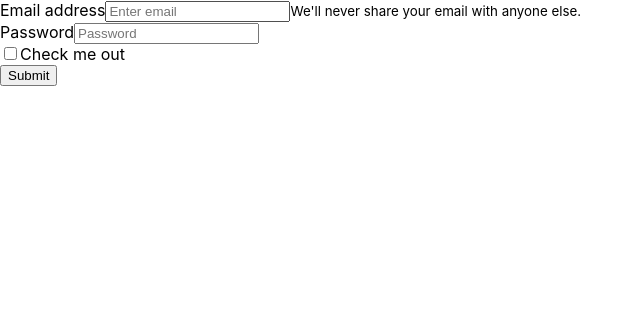
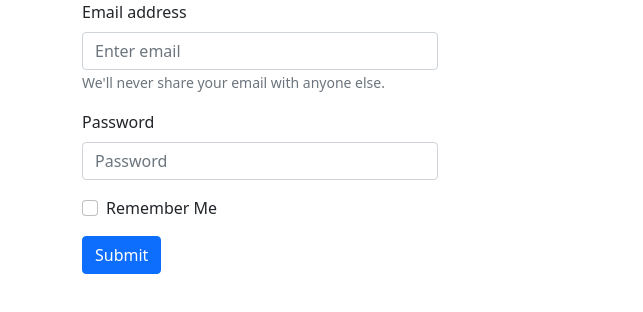
Before and after one commit to CS481-TaskAI/bootstrap-frontend, a React (Create React App) app: page / in a window 1280 px wide. Shown: the top 312 px of the page, without its empty margins (0-643 px from the left). Built offline with nearby package versions, Linux system fonts and the light colour scheme.

Commit message:
Update login.js
IM A GENUIS MWAHAHAHAH

```diff
--- a/src/Pages/login.js
+++ b/src/Pages/login.js
@@ -1,5 +1,7 @@
 import React from "react";
 import { Col, Container, Form, Row, Button } from "react-bootstrap";
+
+import 'bootstrap/dist/css/bootstrap.min.css'
 
 function login(){
     return(
@@ -21,7 +23,7 @@ function login(){
                             <Form.Control type="password" placeholder="Password" />
                         </Form.Group>
                         <Form.Group className="mb-3" controlId="formBasicCheckbox">
-                            <Form.Check type="checkbox" label="Check me out" />
+                            <Form.Check type="checkbox" label="Remember Me" />
                         </Form.Group>
                         <Button variant="primary" type="submit">
                             Submit
```
